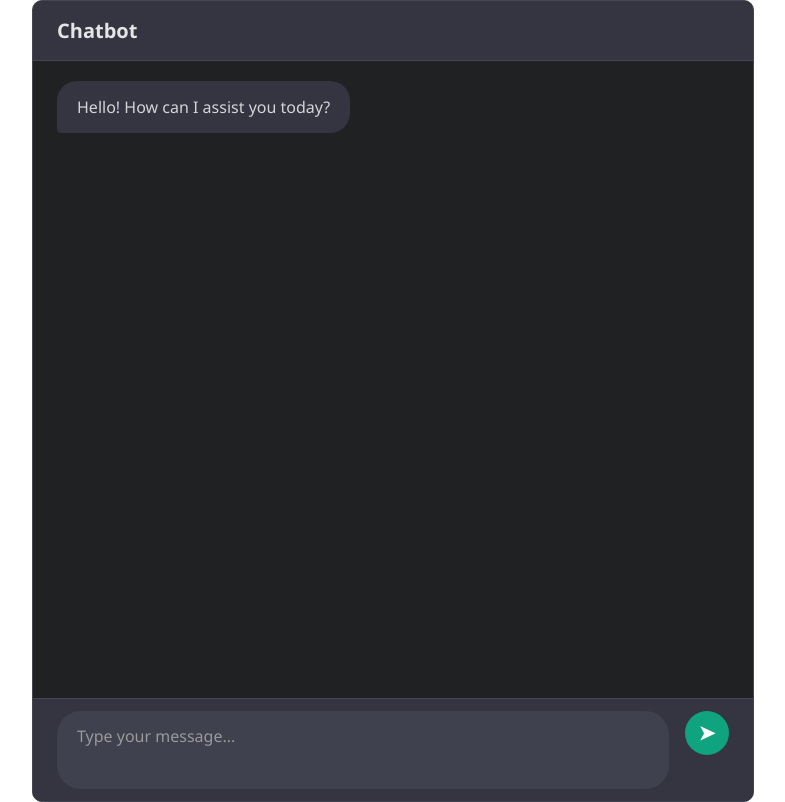
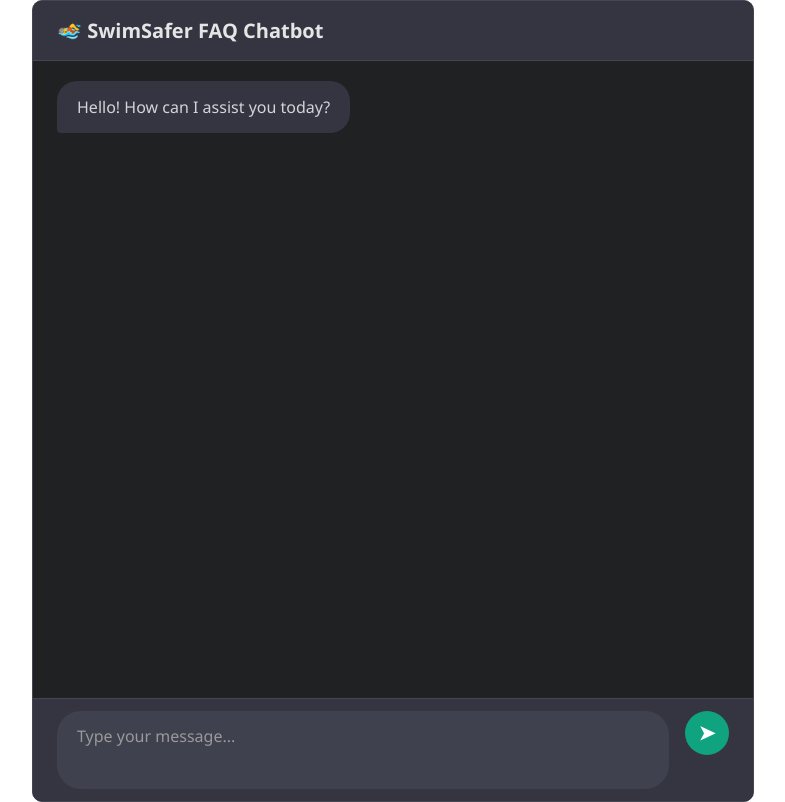
Before and after one commit to JWXH-GITH/SSfrontend, a React (Create React App) app: page / in a window 1280 px wide. Shown: the whole page, without its empty margins (247-1032 px from the left). Built offline with nearby package versions, Linux system fonts and the light colour scheme.

Commit message:
Update App.jsx - Chatbot name change

```diff
--- a/src/App.jsx
+++ b/src/App.jsx
@@ -94,7 +94,7 @@ const res = await fetch(`${apiBaseUrl}/chat`, {
 
   return (
     <div className="chatbot-wrapper">
-      <div className="chatbot-header">Chatbot</div>
+      <div className="chatbot-header">🏊 SwimSafer FAQ Chatbot</div>
 
       <div className="messages-area">
         {messages.map((msg) => (
```
